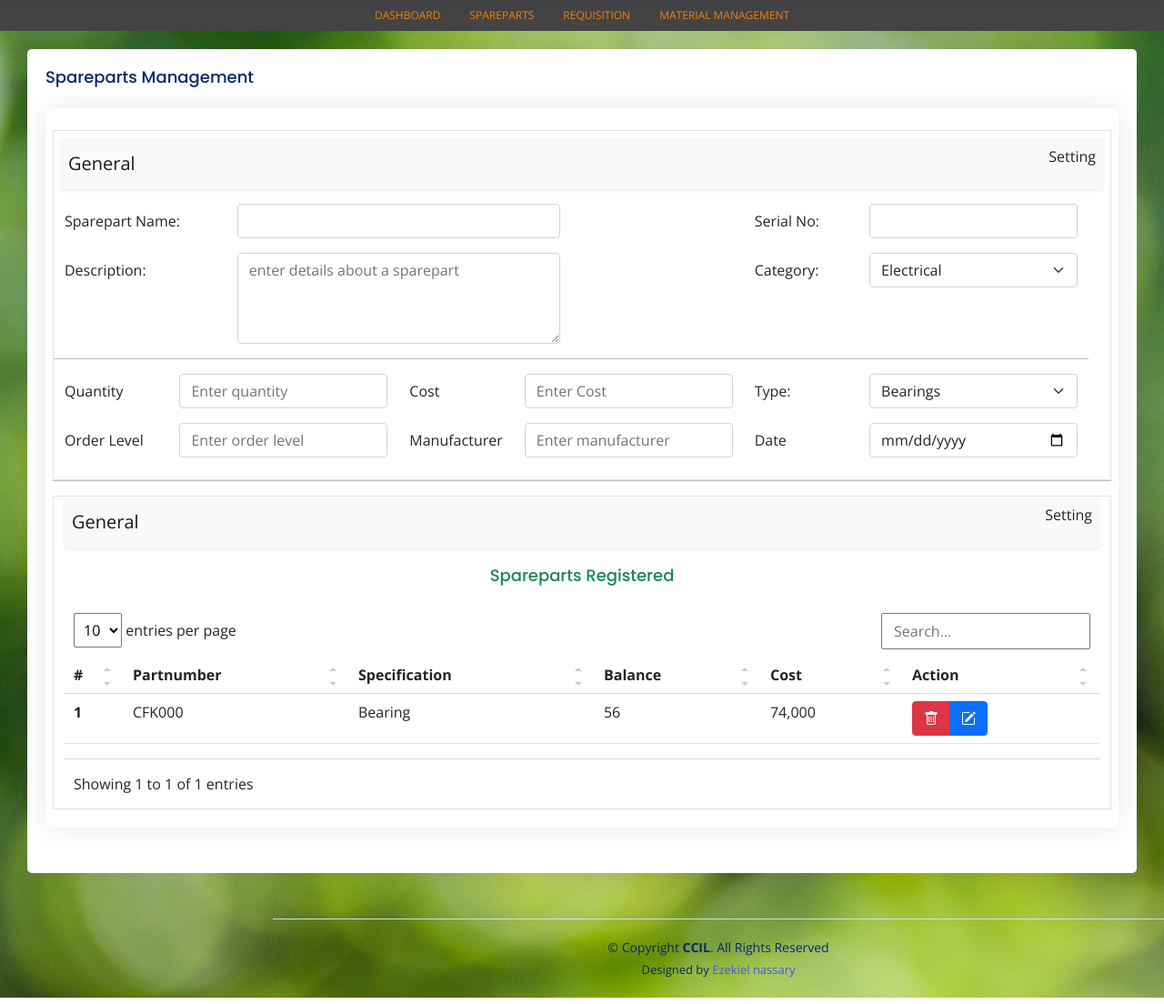
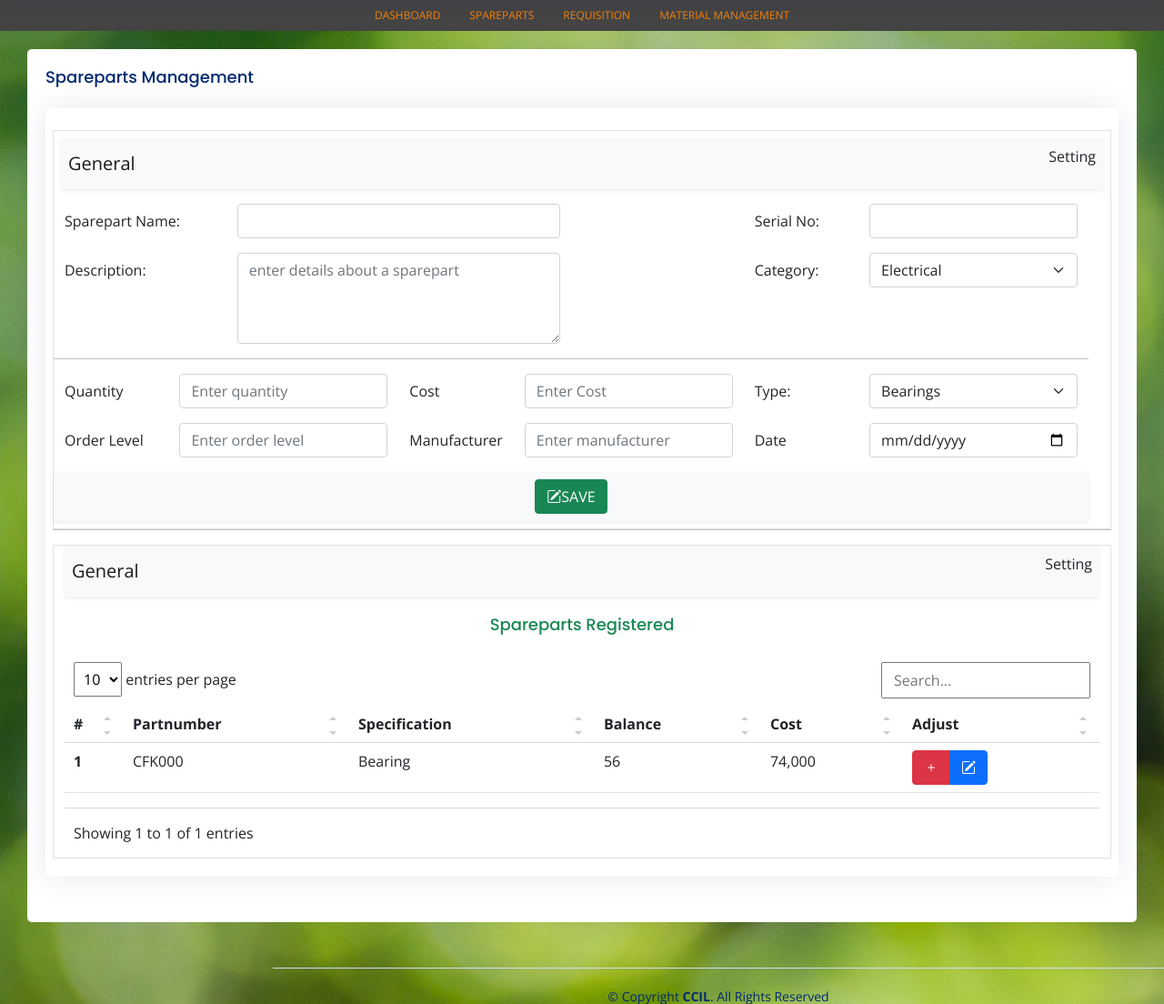
Before and after one commit to ezekielNassary/ccil, a PHP site: page /spareparts_management.php in a window 1280 px wide. Shown: the part 60-1164 px from the top of the page at 91% size. Run offline with PHP 8.4, Linux system fonts and the light colour scheme; some libraries are stand-ins or nearby versions.

Commit message:
requisition order made

```diff
--- a/spareparts_management.php
+++ b/spareparts_management.php
@@ -137,6 +137,7 @@ include "templates/top.php";
                 </div>
                  </div>
                  </div>
+        <div class="col-sm-12 p-2 bg-light shadow-sm" style="text-align: center; "> <button type="button" class="btn btn-success" id="save"><i class="bi bi-pencil-square"></i>SAVE</button></div>
 </form>
   </div>
    </div>
@@ -157,7 +158,7 @@ include "templates/top.php";
                 <th scope="col">Specification</th>
                 <th scope="col">Balance</th>
                 <th scope="col">Cost</th>
-                <th scope="col">Action</th>
+                <th scope="col">Adjust</th>
               </tr>
             </thead>
             <tbody>
@@ -168,7 +169,7 @@ include "templates/top.php";
                 <td>56</td>
                 <td>74,000</td>
                 <td><div class="btn-group" role="group" aria-label="Basic example">
-               <button type="button" class="delete-spare btn btn-danger" id="delete-req"><i class="bi bi-trash"></i></button>
+               <button type="button" class="delete-spare btn btn-danger" id="delete-req"><i class="bi bi-plus"></i></button>
                 <button type="button" class="btn btn-primary" id="edit-spare"><i class="bi bi-pencil-square"></i></button>
 
               </div></td>
```
